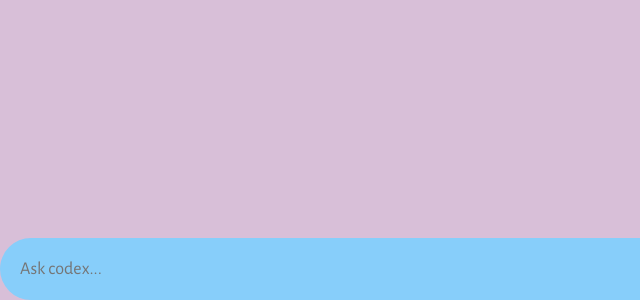
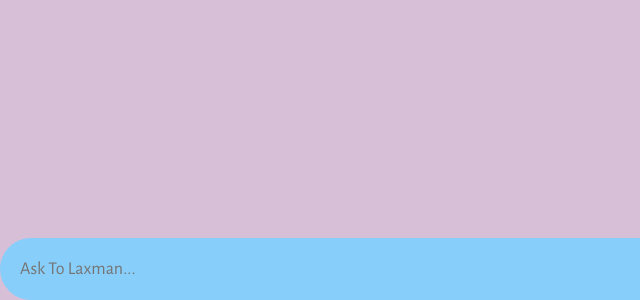
Before and after one commit to Lakshmanaraomaradana/Laxman, a website built with Vite: page client/index.html in a window 1280 px wide. Shown: the part 500-800 px from the top of the page, 0-640 px from the left. Built offline with nearby package versions, Linux system fonts and the light colour scheme.

Commit message:
Update index.html

```diff
--- a/client/index.html
+++ b/client/index.html
@@ -12,7 +12,7 @@
       <div id="chat_container"></div>
 
       <form>
-        <textarea name="prompt" rows="1" cols="1" placeholder="Ask codex..."></textarea>
+        <textarea name="prompt" rows="1" cols="1" placeholder="Ask To Laxman..."></textarea>
         <button type="submit"><img src="assets/send.svg" alt="send" />
       </form>
     </div>
```
